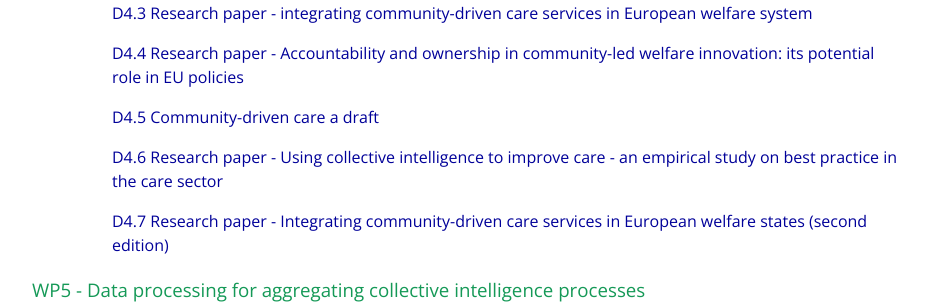
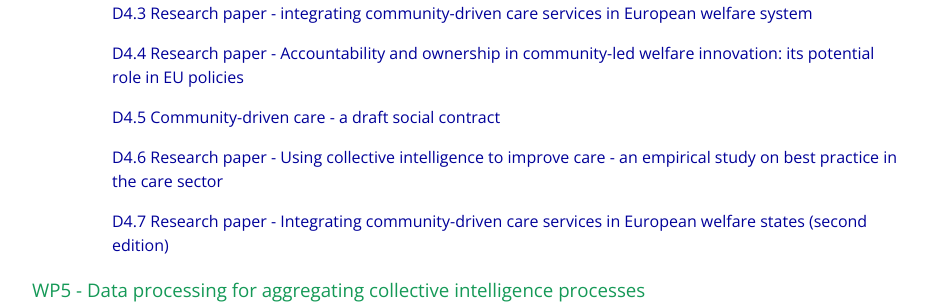
Before and after one commit to WeMakecc/OpenCareLandingPage, a Jekyll site: the page built from pages/deliverable.md, in a window 1280 px wide and 900 px high, scrolled down 1120 px. Shown: the part 154-458 px from the top of the window, without its empty margins (192-1119 px from the left). Built offline with Jekyll 4.4.1, drawn with Linux system fonts in a browser that asks for light colours; nearby versions of some CDN libraries.

Commit message:
fix deliverable

```diff
--- a/pages/deliverable.md
+++ b/pages/deliverable.md
@@ -69,7 +69,7 @@ The project is divided into 6 work packages:
 
 * [D4.4 Research paper - Accountability and ownership in community-led welfare innovation: its potential role in EU policies](https://github.com/opencarecc/opencareProjectDeliverables/blob/master/WP4/D4.4%20Research%20paper%20-%20Accountability%20and%20ownership%20in%20community-led%20welfare%20innovation:%20its%20potential%20role%20in%20EU%20policies.pdf)
 
-* [D4.5 Community-driven care a draft](https://github.com/opencarecc/opencareProjectDeliverables/blob/master/WP4/D4.5%20Community-driven%20care%20a%20draft.pdf)
+* [D4.5 Community-driven care - a draft social contract](https://github.com/opencarecc/opencareProjectDeliverables/blob/master/WP4/D4.5%20Community-driven%20care%20a%20draft%20social%20contract.pdf)
 
 * [D4.6 Research paper - Using collective intelligence to improve care - an empirical study on best practice in the care sector](https://github.com/opencarecc/opencareProjectDeliverables/blob/master/WP4/D4.6%20Research%20paper%20-%20Using%20collective%20intelligence%20to%20improve%20care%20-%20an%20empirical%20study%20on%20best%20practice%20in%20the%20care%20sector.pdf)
 
```
